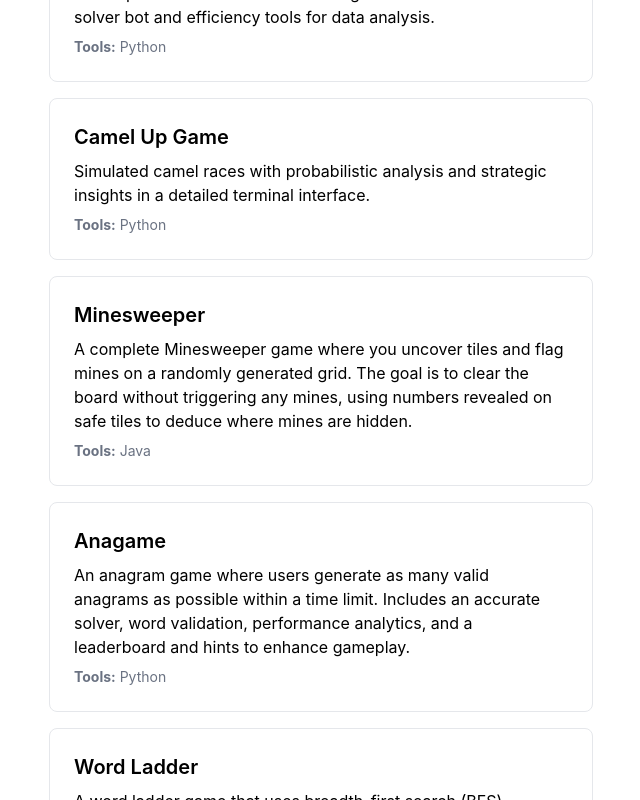
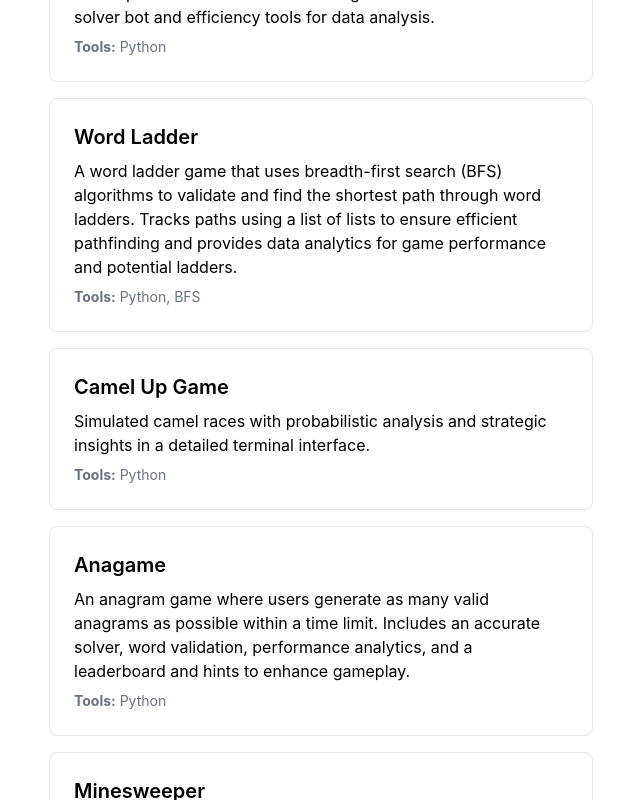
Before and after one commit to krrishapatel/Krrisha-Patel-Portfolio, a Next.js app: page / in a window 1280 px wide. Shown: the part 3100-3900 px from the top of the page, without its empty margins (319-959 px from the left). Built offline with nearby package versions, Linux system fonts and the light colour scheme.

Commit message:
Update page.tsx

```diff
--- a/app/page.tsx
+++ b/app/page.tsx
@@ -102,14 +102,14 @@ export default function Portfolio() {
             tools="Python"
           />
           <ProjectCard
+            title="Word Ladder"
+            description="A word ladder game that uses breadth-first search (BFS) algorithms to validate and find the shortest path through word ladders. Tracks paths using a list of lists to ensure efficient pathfinding and provides data analytics for game performance and potential ladders."
+            tools="Python, BFS"
+          />
+          <ProjectCard
             title="Camel Up Game"
             description="Simulated camel races with probabilistic analysis and strategic insights in a detailed terminal interface."
             tools="Python"
-          />
-          <ProjectCard
-            title="Minesweeper"
-            description="A complete Minesweeper game where you uncover tiles and flag mines on a randomly generated grid. The goal is to clear the board without triggering any mines, using numbers revealed on safe tiles to deduce where mines are hidden."
-            tools="Java"
           />
           <ProjectCard
             title="Anagame"
@@ -117,9 +117,9 @@ export default function Portfolio() {
             tools="Python"
           />
           <ProjectCard
-            title="Word Ladder"
-            description="A word ladder game that uses breadth-first search (BFS) algorithms to validate and find the shortest path through word ladders. Tracks paths using a list of lists to ensure efficient pathfinding and provides data analytics for game performance and potential ladders."
-            tools="Python, BFS"
+            title="Minesweeper"
+            description="A complete Minesweeper game where you uncover tiles and flag mines on a randomly generated grid. The goal is to clear the board without triggering any mines, using numbers revealed on safe tiles to deduce where mines are hidden."
+            tools="Java"
           />
 
         </section>
```
